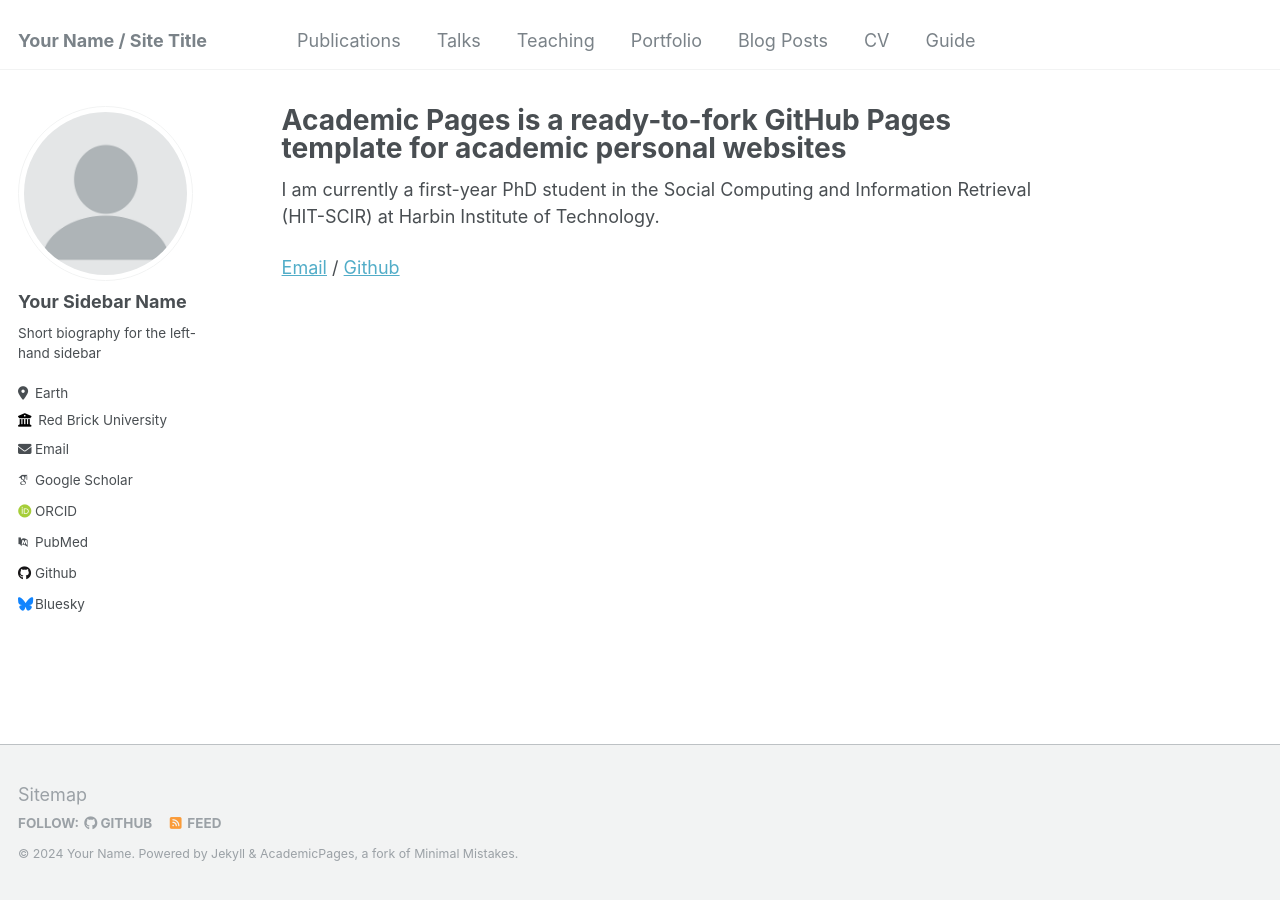
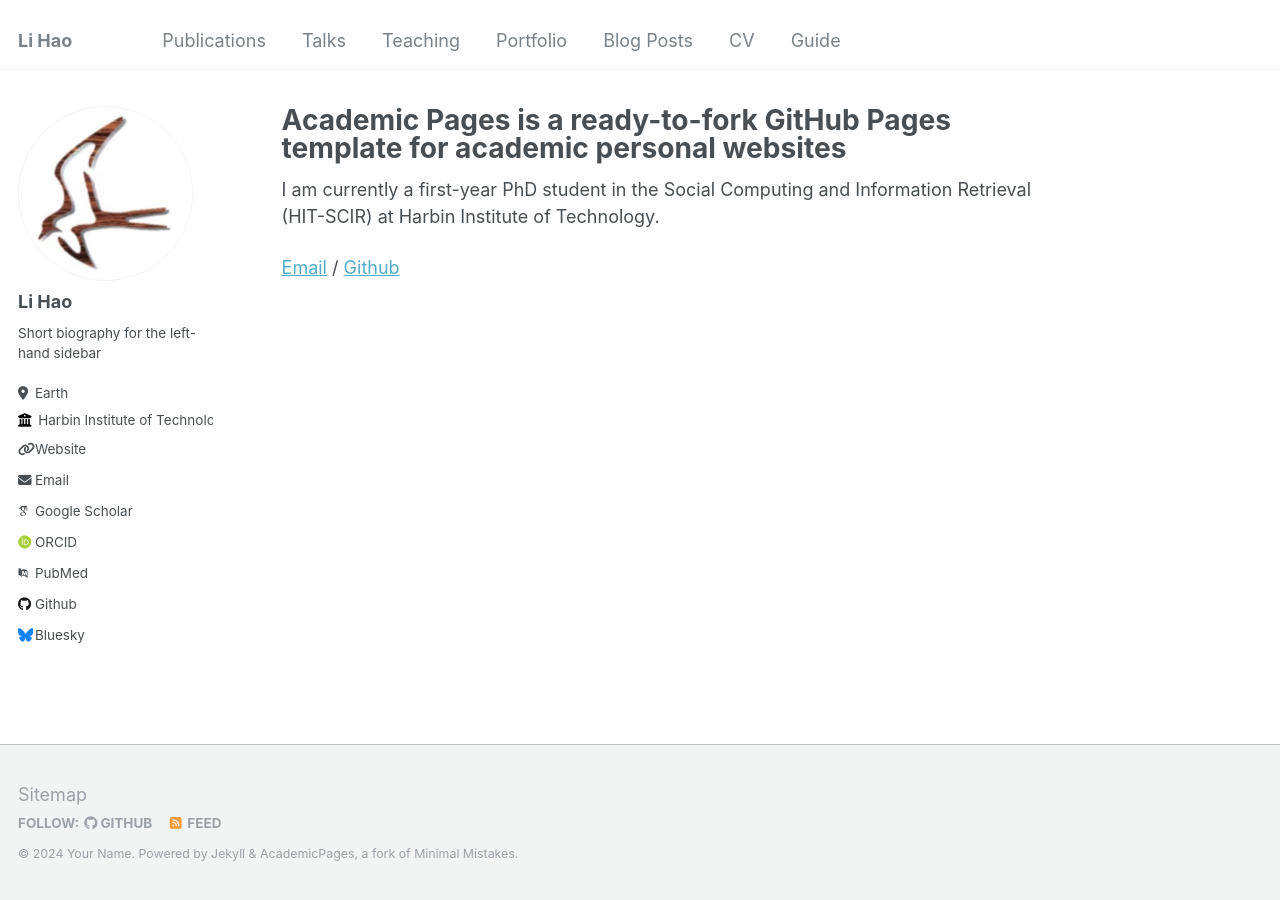
Before and after one commit to BUGLI27/BUGLI27.github.io, a Jekyll site: the page built from _pages/about.md, in a window 1280 px wide. Built offline with Jekyll 4.4.1, drawn with Linux system fonts in a browser that asks for light colours; some web fonts are replaced.

Commit message:
Update _config.yml

```diff
--- a/_config.yml
+++ b/_config.yml
@@ -8,7 +8,7 @@
 
 # Basic Site Settings
 locale                   : "en-US"
-title                    : "Your Name / Site Title"
+title                    : "Li Hao"
 title_separator          : "-"
 name                     : &name "Your Name"
 description              : &description "personal description"
@@ -21,14 +21,14 @@ repository               : "academicpages/academicpages.github.io"
 #               Additional customization can be done by editing /_includes/author-profile.html
 author:
   # Biographic information
-  avatar           : "profile.png"
-  name             : "Your Sidebar Name"
+  avatar           : "avatar.jpg"
+  name             : "Li Hao"
   pronouns         : # example: "she/her"
   bio              : "Short biography for the left-hand sidebar"
   location         : "Earth"
-  employer         : "Red Brick University"
-  uri              : # URL
-  email            : "none@example.org"
+  employer         : "Harbin Institute of Technology"
+  uri              : bugli27.github.io # URL
+  email            : "haoli@ir.hit.edu.cn"
 
   # Academic websites
   arxiv            : # URL - Update with the correct link to your profile
```
